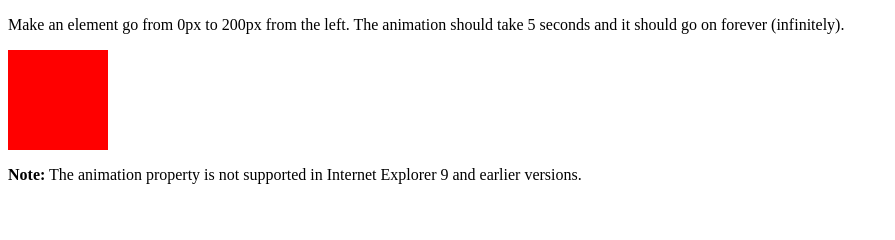
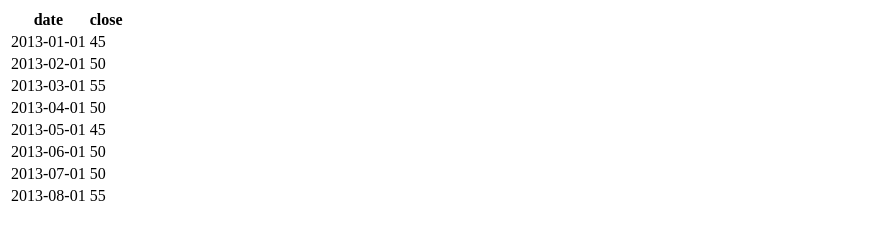
Before and after one commit to rainymayday/mapvisuals, a plain HTML site: page test.html in a window 1280 px wide. Shown: the whole page, without its empty margins (0-895 px from the left). Drawn offline with Linux system fonts and the light colour scheme.

Commit message:
add table

```diff
--- /dev/null
+++ b/js/table.js
@@ -0,0 +1,47 @@
+var data = [
+  { "date" : "2013-01-01", "close" : 45 },
+  { "date" : "2013-02-01", "close" : 50 },
+	{ "date" : "2013-03-01", "close" : 55 },
+	{ "date" : "2013-04-01", "close" : 50 },
+	{ "date" : "2013-05-01", "close" : 45 },
+	{ "date" : "2013-06-01", "close" : 50 },
+	{ "date" : "2013-07-01", "close" : 50 },
+	{ "date" : "2013-08-01", "close" : 55 }
+]
+
+
+
+  function tabulate(data, columns) {
+		var table = d3.select('#table').append('table')
+		var thead = table.append('thead')
+		var	tbody = table.append('tbody');
+
+		// append the header row
+		thead.append('tr')
+		  .selectAll('th')
+		  .data(columns).enter()
+		  .append('th')
+		    .text(function (column) { return column; });
+
+		// create a row for each object in the data
+		var rows = tbody.selectAll('tr')
+		  .data(data)
+		  .enter()
+		  .append('tr');
+
+		// create a cell in each row for each column
+		var cells = rows.selectAll('td')
+		  .data(function (row) {
+		    return columns.map(function (column) {
+		      return {column: column, value: row[column]};
+		    });
+		  })
+		  .enter()
+		  .append('td')
+		    .text(function (d) { return d.value; });
+
+	  return table;
+	}
+
+	// render the table(s)
+	tabulate(data, ['date', 'close']); // 2 column table
--- a/test.html
+++ b/test.html
@@ -1,33 +1,12 @@
 <!DOCTYPE html>
+<meta charset='utf-8'>
 <html>
-<head>
-<style>
-div {
-    width: 100px;
-    height: 100px;
-    background: red;
-    position: relative;
-    -webkit-animation: mymove 5s infinite; /* Safari 4.0 - 8.0 */
-    animation: mymove 5s infinite;
-}
+  <head>
+    <script src="lib/d3.min.js" charset="utf-8"></script>
+  </head>
+  <body>
+    <div id = "table"></div>
+    <script type='text/javascript' src='js/table.js'></script>
 
-/* Safari 4.0 - 8.0 */
-@-webkit-keyframes mymove {
-    from {left: 0px;}
-    to {left: 200px;}
-}
-
-@keyframes mymove {
-    from {left: 0px;}
-    to {left: 200px;}
-}
-</style>
-</head>
-<body>
-
-<p>Make an element go from 0px to 200px from the left. The animation should take 5 seconds and it should go on forever (infinitely).</p>
-<div></div>
-<p><strong>Note:</strong> The animation property is not supported in Internet Explorer 9 and earlier versions.</p>
-
-</body>
+  </body>
 </html>
```
Also changed, not shown: index.html (+3 -3 lines), table.js (deleted, +0 -15 lines), css/style.css (renamed from style.css), js/map.js (renamed from map.js).
